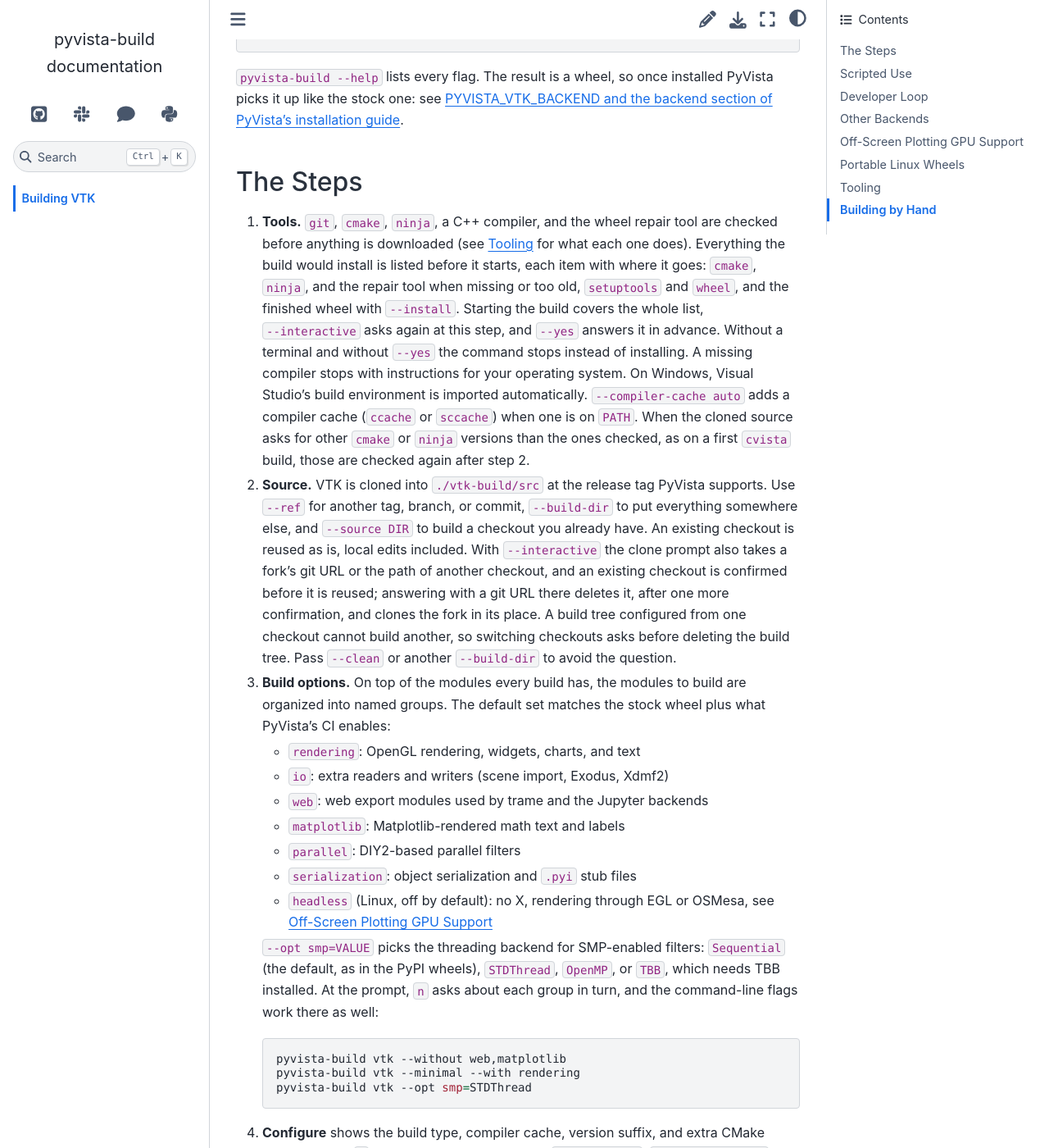
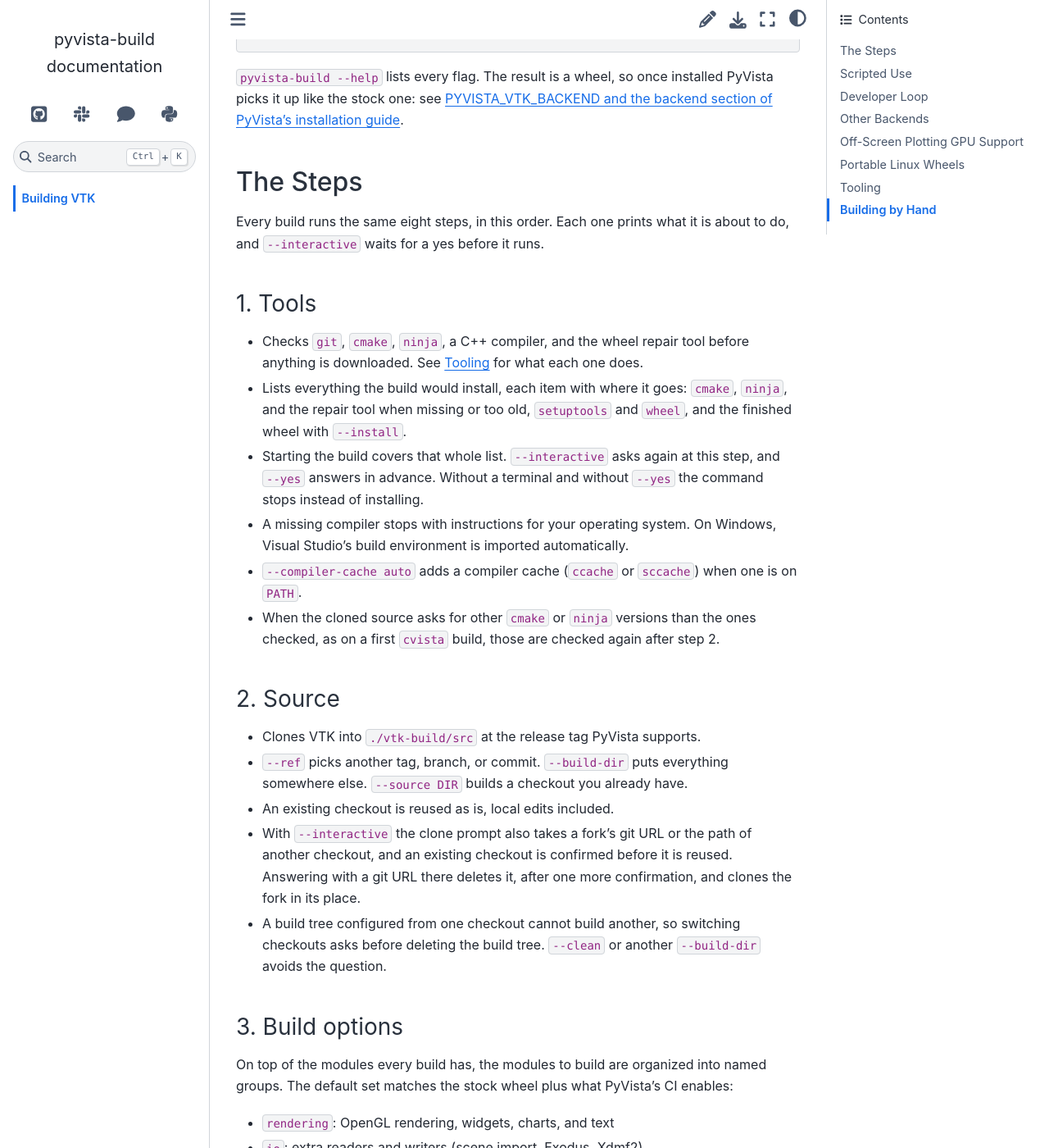
Before and after one commit to pyvista/pyvista-build, a Sphinx documentation site: the page built from doc/building.rst, in a window 1280 px wide and 1400 px high, scrolled down 622 px. Shown: the whole window at 82% size. Built offline with Sphinx 7.4.7 and the Sphinx Book theme 1.1.4, drawn with Linux system fonts in a browser that asks for light colours; some of the changed text lies outside the part shown.

Commit message:
Give each build step its own section
One subheading per step, so each is linkable, and bullets instead of paragraphs.

```diff
--- a/doc/building.rst
+++ b/doc/building.rst
@@ -38,81 +38,109 @@
 
 The Steps
 ~~~~~~~~~
-1. **Tools.** ``git``, ``cmake``, ``ninja``, a C++ compiler, and the
-   wheel repair tool are checked before anything is downloaded (see
-   `Tooling`_ for what each one does). Everything the build
-   would install is listed before it starts, each item with where it goes:
-   ``cmake``, ``ninja``, and the
-   repair tool when missing or too old, ``setuptools`` and ``wheel``, and
-   the finished wheel with ``--install``. Starting the build covers the
-   whole list, ``--interactive`` asks again at this step, and ``--yes``
-   answers it in advance. Without a terminal
-   and without ``--yes`` the command stops instead of installing. A
-   missing compiler stops with instructions for your operating system.
-   On Windows, Visual Studio's build environment is imported
-   automatically. ``--compiler-cache auto`` adds a compiler cache
-   (``ccache`` or ``sccache``) when one is on ``PATH``. When the cloned
-   source asks for other ``cmake`` or ``ninja`` versions than the ones
-   checked, as on a first ``cvista`` build, those are checked again
-   after step 2.
-2. **Source.** VTK is cloned into ``./vtk-build/src`` at the release tag
-   PyVista supports. Use ``--ref`` for another tag, branch, or commit,
-   ``--build-dir`` to put everything somewhere else, and ``--source DIR``
-   to build a checkout you already have. An existing checkout is reused
-   as is, local edits included. With ``--interactive`` the clone prompt
-   also takes a fork's git URL or the path of another checkout, and an
-   existing checkout is confirmed before it is reused; answering with a
-   git URL there deletes it, after one more confirmation, and clones the
-   fork in its place. A build tree configured from one checkout cannot
-   build another, so switching checkouts asks before deleting the build
-   tree. Pass ``--clean`` or another ``--build-dir`` to avoid the question.
-3. **Build options.** On top of the modules every build has, the
-   modules to build are organized into named groups. The default set
-   matches the stock wheel plus what PyVista's CI enables:
+Every build runs the same eight steps, in this order. Each one prints what it
+is about to do, and ``--interactive`` waits for a yes before it runs.
 
-   - ``rendering``: OpenGL rendering, widgets, charts, and text
-   - ``io``: extra readers and writers (scene import, Exodus, Xdmf2)
-   - ``web``: web export modules used by trame and the Jupyter backends
-   - ``matplotlib``: Matplotlib-rendered math text and labels
-   - ``parallel``: DIY2-based parallel filters
-   - ``serialization``: object serialization and ``.pyi`` stub files
-   - ``headless`` (Linux, off by default): no X, rendering through EGL
-     or OSMesa, see `Off-Screen Plotting GPU Support`_
+1. Tools
+^^^^^^^^
+- Checks ``git``, ``cmake``, ``ninja``, a C++ compiler, and the wheel repair
+  tool before anything is downloaded. See `Tooling`_ for what each one does.
+- Lists everything the build would install, each item with where it goes:
+  ``cmake``, ``ninja``, and the repair tool when missing or too old,
+  ``setuptools`` and ``wheel``, and the finished wheel with ``--install``.
+- Starting the build covers that whole list. ``--interactive`` asks again at
+  this step, and ``--yes`` answers in advance. Without a terminal and without
+  ``--yes`` the command stops instead of installing.
+- A missing compiler stops with instructions for your operating system. On
+  Windows, Visual Studio's build environment is imported automatically.
+- ``--compiler-cache auto`` adds a compiler cache (``ccache`` or ``sccache``)
+  when one is on ``PATH``.
+- When the cloned source asks for other ``cmake`` or ``ninja`` versions than
+  the ones checked, as on a first ``cvista`` build, those are checked again
+  after step 2.
 
-   ``--opt smp=VALUE`` picks the threading backend for SMP-enabled
-   filters: ``Sequential`` (the default, as in the PyPI wheels),
-   ``STDThread``, ``OpenMP``, or ``TBB``, which needs TBB installed.
-   At the prompt, ``n`` asks about each group in turn, and the
-   command-line flags work there as well:
+2. Source
+^^^^^^^^^
+- Clones VTK into ``./vtk-build/src`` at the release tag PyVista supports.
+- ``--ref`` picks another tag, branch, or commit. ``--build-dir`` puts
+  everything somewhere else. ``--source DIR`` builds a checkout you already
+  have.
+- An existing checkout is reused as is, local edits included.
+- With ``--interactive`` the clone prompt also takes a fork's git URL or the
+  path of another checkout, and an existing checkout is confirmed before it is
+  reused. Answering with a git URL there deletes it, after one more
+  confirmation, and clones the fork in its place.
+- A build tree configured from one checkout cannot build another, so switching
+  checkouts asks before deleting the build tree. ``--clean`` or another
+  ``--build-dir`` avoids the question.
 
-   .. code-block:: bash
+3. Build options
+^^^^^^^^^^^^^^^^
+On top of the modules every build has, the modules to build are organized
+into named groups. The default set matches the stock wheel plus what
+PyVista's CI enables:
 
-       pyvista-build vtk --without web,matplotlib
-       pyvista-build vtk --minimal --with rendering
-       pyvista-build vtk --opt smp=STDThread
+- ``rendering``: OpenGL rendering, widgets, charts, and text
+- ``io``: extra readers and writers (scene import, Exodus, Xdmf2)
+- ``web``: web export modules used by trame and the Jupyter backends
+- ``matplotlib``: Matplotlib-rendered math text and labels
+- ``parallel``: DIY2-based parallel filters
+- ``serialization``: object serialization and ``.pyi`` stub files
+- ``headless`` (Linux, off by default): no X, rendering through EGL or
+  OSMesa, see `Off-Screen Plotting GPU Support`_
 
-4. **Configure** shows the build type, compiler cache, version suffix,
-   and extra CMake cache entries. ``n`` asks about each in turn, and
-   ``--build-type``, ``--compiler-cache``, ``--version-suffix``, and
-   ``-D`` change one directly. Then ``cmake`` runs. Every command is
-   printed in full before it runs.
-5. **Build** runs ``cmake --build`` with Ninja and logs the full output
-   to ``vtk-build/build.log``. When a command fails, its last lines of
-   output are printed and the build stops. The log has the complete
-   compiler output.
-   It runs one compile job per CPU core, at most one per 2 GB of
-   memory, since each job can take that much. ``--jobs`` sets the
-   number instead.
-6. **Wheel** runs ``setup.py bdist_wheel`` in the build tree.
-7. **Repair** bundles the libraries the wheel links against and sets its
-   platform tag, so it installs outside the build tree and on other
-   machines. A rerun reuses the repaired wheel when the built wheel's
-   contents have not changed, and ``--no-repair`` skips the step.
-8. **Install** installs the wheel into the current environment with
-   ``--install``, which starting the build covers. Without it,
-   ``--interactive`` offers to, and otherwise the wheel's path and the
-   ``pip`` command are printed. The wheel replaces the installed ``vtk``;
-   ``pip install --force-reinstall vtk`` goes back to the stock one.
+Options:
+
+- ``--with`` and ``--without`` add or drop groups, ``--minimal`` keeps only
+  the required ones.
+- ``--opt smp=VALUE`` picks the threading backend for SMP-enabled filters:
+  ``Sequential`` (the default, as in the PyPI wheels), ``STDThread``,
+  ``OpenMP``, or ``TBB``, which needs TBB installed.
+- At the prompt, ``n`` asks about each group in turn, and the command-line
+  flags work there as well.
+
+.. code-block:: bash
+
+    pyvista-build vtk --without web,matplotlib
+    pyvista-build vtk --minimal --with rendering
+    pyvista-build vtk --opt smp=STDThread
+
+4. Configure
+^^^^^^^^^^^^
+- Shows the build type, compiler cache, version suffix, and extra CMake cache
+  entries, then runs ``cmake``.
+- ``--build-type``, ``--compiler-cache``, ``--version-suffix``, and ``-D``
+  change one directly. At the prompt, ``n`` asks about each in turn.
+- Every command is printed in full before it runs.
+
+5. Build
+^^^^^^^^
+- Runs ``cmake --build`` with Ninja and logs the full output to
+  ``vtk-build/build.log``.
+- Uses one compile job per CPU core, at most one per 2 GB of memory, since
+  each job can take that much. ``--jobs`` sets the number instead.
+- When a command fails, its last lines of output are printed and the build
+  stops. The log has the complete compiler output.
+
+6. Wheel
+^^^^^^^^
+- Runs ``setup.py bdist_wheel`` in the build tree.
+
+7. Repair
+^^^^^^^^^
+- Bundles the libraries the wheel links against and sets its platform tag, so
+  it installs outside the build tree and on other machines.
+- A rerun reuses the repaired wheel when the built wheel's contents have not
+  changed.
+- ``--no-repair`` skips the step.
+
+8. Install
+^^^^^^^^^^
+- ``--install`` installs the wheel into the target environment, which
+  starting the build covers. Without it, ``--interactive`` offers to, and
+  otherwise the wheel's path and the ``pip`` command are printed.
+- The wheel replaces the installed ``vtk``. ``pip install --force-reinstall
+  vtk`` goes back to the stock one.
 
 Scripted Use
 ~~~~~~~~~~~~
```
